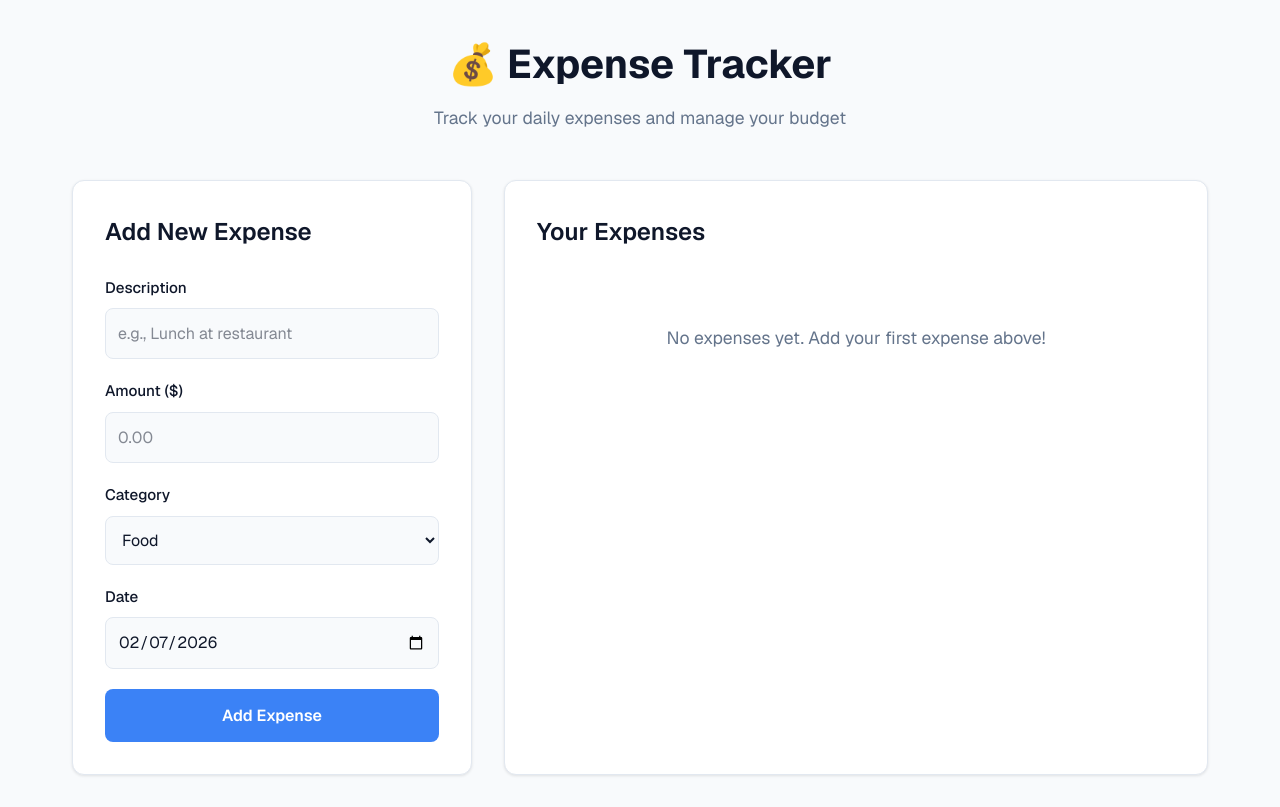
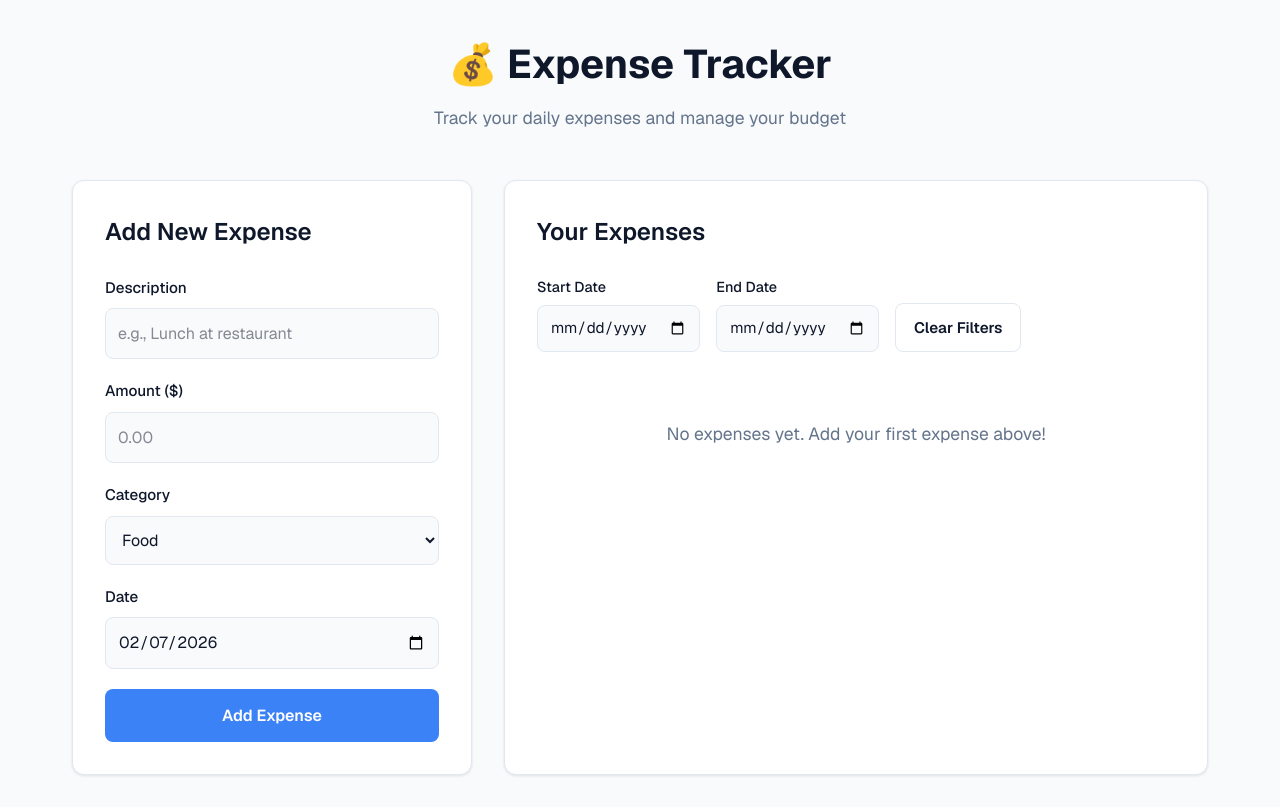
Before and after one commit to a7med-alshatebi/expense-tracker, a Next.js app: page / in a window 1280 px wide. Built offline with nearby package versions, Linux system fonts and the light colour scheme.

Commit message:
add date filtering functionality for expenses and update UI with filter controls

```diff
--- a/app/globals.css
+++ b/app/globals.css
@@ -123,6 +123,36 @@ body {
   transition: border-color 0.2s;
 }
 
+.date-filters {
+  display: flex;
+  flex-wrap: wrap;
+  gap: 1rem;
+  align-items: flex-end;
+  margin-bottom: 1.25rem;
+}
+
+.filter-group {
+  display: flex;
+  flex-direction: column;
+  gap: 0.4rem;
+  min-width: 160px;
+}
+
+.filter-group label {
+  font-weight: 500;
+  font-size: 0.9rem;
+  color: var(--foreground);
+}
+
+.filter-group input {
+  padding: 0.65rem 0.75rem;
+  border: 1px solid var(--border);
+  border-radius: 8px;
+  font-size: 0.95rem;
+  background: var(--background);
+  color: var(--foreground);
+}
+
 .form-group input:focus,
 .form-group select:focus {
   outline: none;
@@ -144,6 +174,23 @@ body {
 
 .btn-primary:hover {
   background: var(--primary-dark);
+}
+
+.btn-secondary {
+  background: transparent;
+  color: var(--foreground);
+  padding: 0.7rem 1.1rem;
+  border: 1px solid var(--border);
+  border-radius: 8px;
+  font-size: 0.95rem;
+  font-weight: 600;
+  cursor: pointer;
+  transition: background 0.2s, border-color 0.2s;
+}
+
+.btn-secondary:hover {
+  background: rgba(148, 163, 184, 0.15);
+  border-color: #cbd5f5;
 }
 
 .expense-list {
--- a/app/page.tsx
+++ b/app/page.tsx
@@ -8,6 +8,8 @@ import { Expense } from './types';
 
 export default function Home() {
   const [expenses, setExpenses] = useState<Expense[]>([]);
+  const [startDate, setStartDate] = useState('');
+  const [endDate, setEndDate] = useState('');
 
   // Load expenses from localStorage on mount
   useEffect(() => {
@@ -40,6 +42,16 @@ export default function Home() {
     }
   };
 
+  const filteredExpenses = expenses.filter((expense) => {
+    if (startDate && expense.date < startDate) {
+      return false;
+    }
+    if (endDate && expense.date > endDate) {
+      return false;
+    }
+    return true;
+  });
+
   return (
     <div className="container">
       <header className="header">
@@ -55,9 +67,39 @@ export default function Home() {
 
         <section className="expenses-section">
           <h2>Your Expenses</h2>
-          <CategoryBreakdown expenses={expenses} />
+          <div className="date-filters">
+            <div className="filter-group">
+              <label htmlFor="startDate">Start Date</label>
+              <input
+                type="date"
+                id="startDate"
+                value={startDate}
+                onChange={(e) => setStartDate(e.target.value)}
+              />
+            </div>
+            <div className="filter-group">
+              <label htmlFor="endDate">End Date</label>
+              <input
+                type="date"
+                id="endDate"
+                value={endDate}
+                onChange={(e) => setEndDate(e.target.value)}
+              />
+            </div>
+            <button
+              type="button"
+              className="btn-secondary"
+              onClick={() => {
+                setStartDate('');
+                setEndDate('');
+              }}
+            >
+              Clear Filters
+            </button>
+          </div>
+          <CategoryBreakdown expenses={filteredExpenses} />
           <ExpenseList
-            expenses={expenses}
+            expenses={filteredExpenses}
             onDeleteExpense={handleDeleteExpense}
           />
         </section>
```
